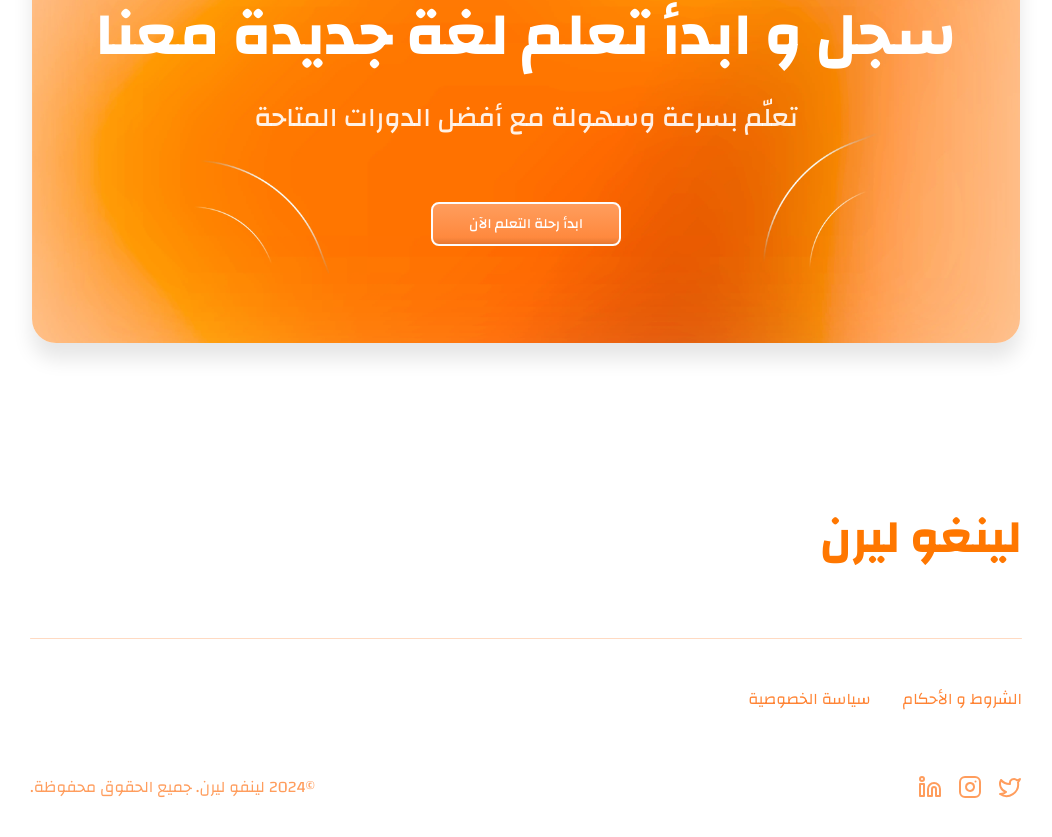
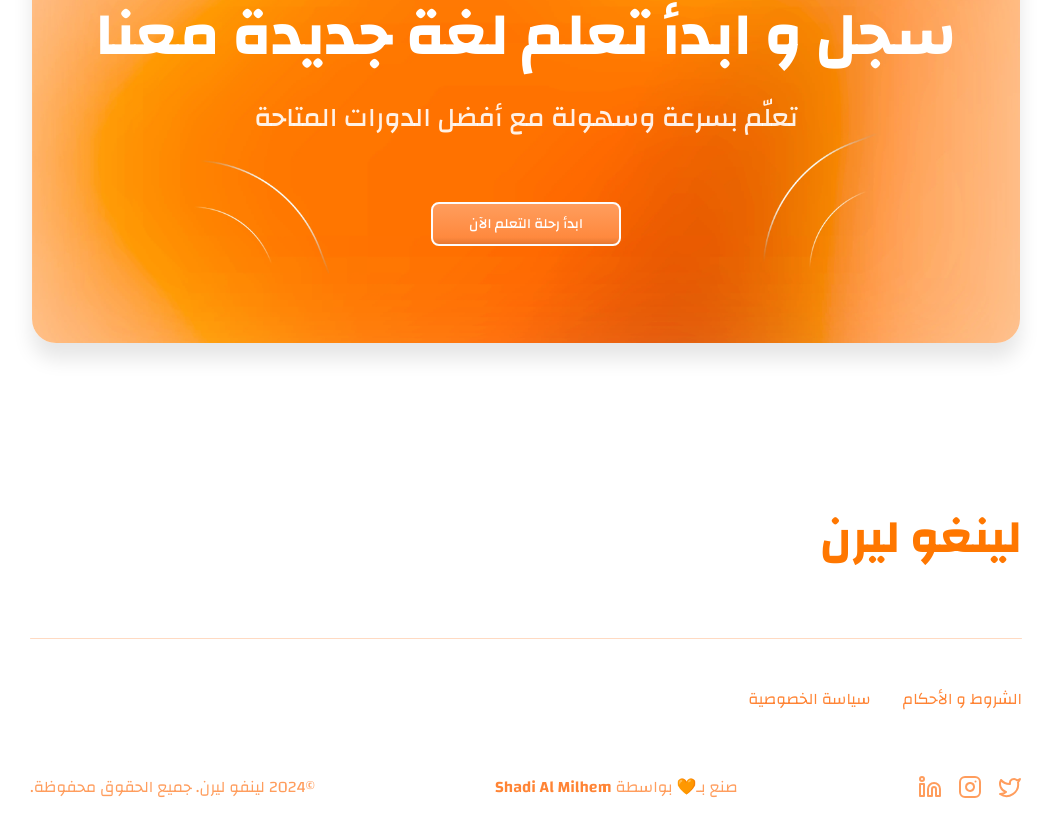
Before and after one commit to shadi-almilhem/LingoLearn, a Next.js app: page / in a window 1280 px wide. Shown: the part 4425-5262 px from the top of the page, without its empty margins (114-1166 px from the left). Built offline with nearby package versions, Linux system fonts and the light colour scheme.

Commit message:
footer enhanced

```diff
--- a/app/Footer.tsx
+++ b/app/Footer.tsx
@@ -15,12 +15,12 @@ function Footer() {
       <div className="flex flex-wrap items-center  justify-between gap-12">
         <Separator className="flex max-w-[1000px] rounded-full bg-[#FFDAC2]" />
         <div className="flex items-center   justify-between gap-8">
-          <span className="text-center text-base text-[#FF8435]">
+          <Link href="/" className="text-center text-base text-[#FF8435]">
             الشروط و الأحكام
-          </span>
-          <span className="text-center text-base text-[#FF8435]">
+          </Link>
+          <Link href="/" className="text-center text-base text-[#FF8435]">
             سياسة الخصوصية
-          </span>
+          </Link>
         </div>
       </div>
       <div className="flex flex-wrap items-center justify-between gap-4">
@@ -36,6 +36,15 @@ function Footer() {
           </Link>
         </div>
         <span className="text-[#FF9D5D]">
+          صنع بـ🧡 بواسطة{" "}
+          <Link
+            className="font-semibold text-[#FF8435]"
+            href="https://shadialmilhem.com"
+          >
+            Shadi Al Milhem
+          </Link>
+        </span>
+        <span className="text-[#FF9D5D]">
           ©2024 لينفو ليرن. جميع الحقوق محفوظة.
         </span>
       </div>
```
